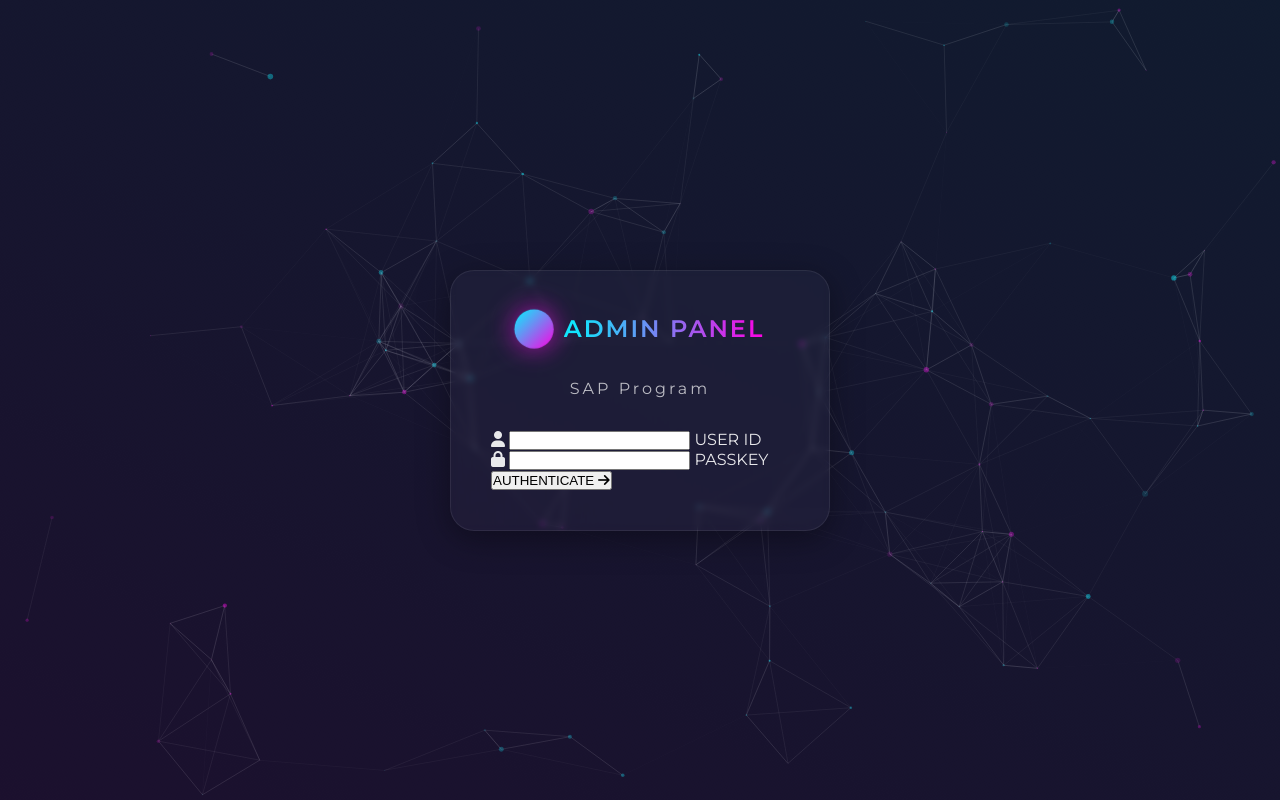
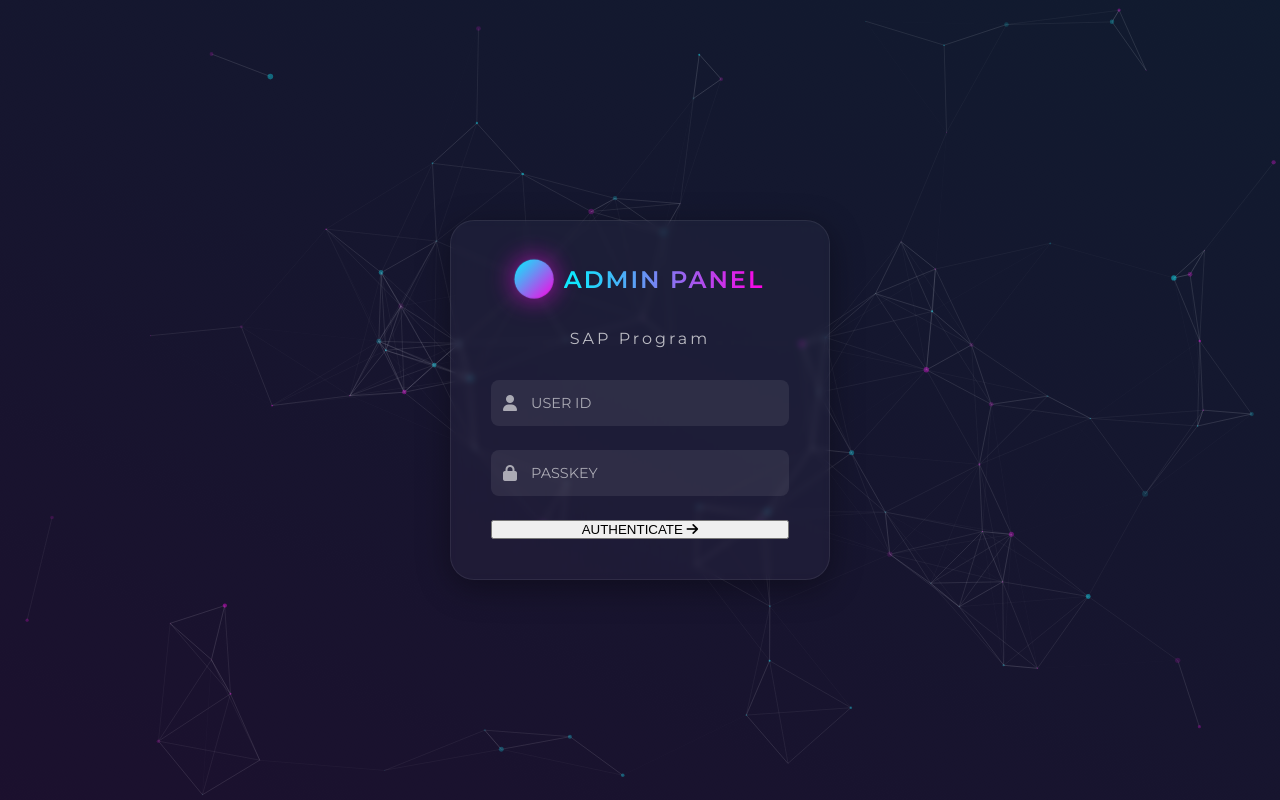
Before and after one commit to SEPAD-Project/Server-Side, a Flask app: template Dashboard/templates/login.html in a window 1280 px wide. Run offline with Flask 3, Linux system fonts and the light colour scheme; the template is opened without the code that fills it, so the values that code supplies are empty.

Commit message:
Input boxs styles completed

```diff
--- a/Dashboard/static/css/login_styles.css
+++ b/Dashboard/static/css/login_styles.css
@@ -118,3 +118,83 @@
     font-size: 1rem;
     color: rgba(255, 255, 255, 0.7);
 }
+
+.login-form {
+    display: flex;
+    flex-direction: column;
+    gap: 1.5rem;
+}
+
+.input-field {
+    position: relative;
+}
+
+.input-field i {
+    position: absolute;
+    left: 12px;
+    top: 50%;
+    transform: translateY(-50%);
+    color: rgba(255, 255, 255, 0.6);
+    transition: all 0.3s ease;
+    pointer-events: none;
+}
+
+.input-field input {
+    width: 100%;
+    padding: 14px 14px 14px 40px;
+    background: rgba(255, 255, 255, 0.08);
+    border: none;
+    border-radius: 8px;
+    outline: none;
+    color: var(--text);
+    font-size: 0.9rem;
+    transition: all 0.3s ease;
+    border: 1px solid transparent;
+}
+
+.input-field input:focus {
+    background: rgba(255, 255, 255, 0.12);
+    border-color: rgba(255, 255, 255, 0.2);
+}
+
+.input-field input:focus ~ i {
+    color: var(--primary);
+}
+
+.input-label {
+    position: absolute;
+    left: 40px;
+    top: 50%;
+    transform: translateY(-50%);
+    color: rgba(255, 255, 255, 0.6);
+    pointer-events: none;
+    transition: all 0.3s cubic-bezier(0.68, -0.55, 0.265, 1.55);
+    font-size: 0.9rem;
+}
+
+/* .input-field input:focus ~ .input-label,
+.input-field input:valid ~ .input-label {
+    top: 0;
+    left: 30px;
+    font-size: 0.7rem;
+    background: linear-gradient(90deg, var(--primary), var(--secondary));
+    -webkit-background-clip: text;
+    background-clip: text;
+    color: transparent;
+    padding: 0 5px;
+} */
+
+.input-highlight {
+    position: absolute;
+    bottom: 0;
+    left: 0;
+    width: 0;
+    height: 2px;
+    background: linear-gradient(90deg, var(--primary), var(--secondary));
+    transition: all 0.4s ease;
+    pointer-events: none;
+}
+
+.input-field input:focus ~ .input-highlight {
+    width: 100%;
+}
```
